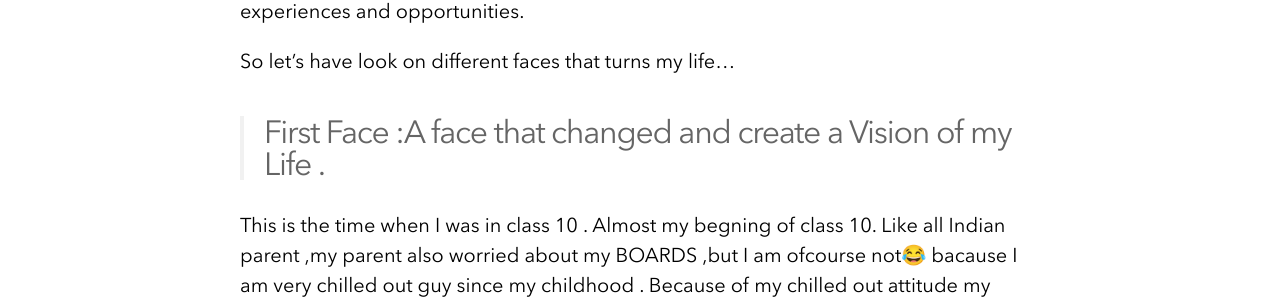
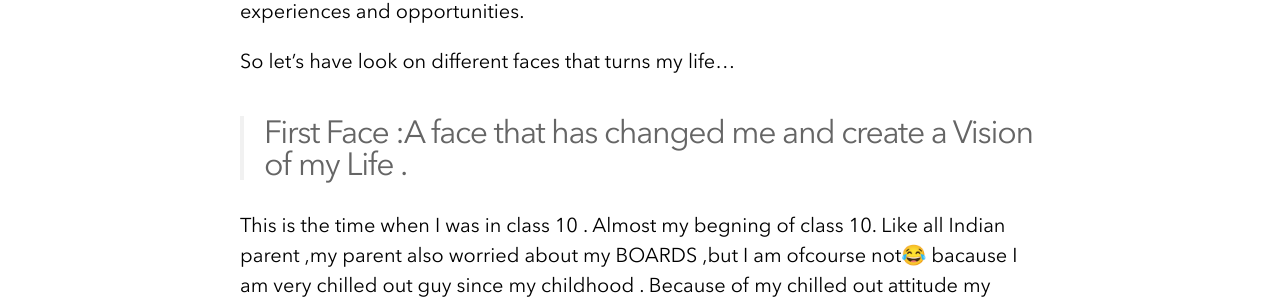
Before and after one commit to 49ku5h/MY-WEBSITE, a Jekyll site: the page built from _posts/2020-01-15-Faces OF My Life.md, in a window 1280 px wide. Shown: the part 472-776 px from the top of the page. Built offline with Jekyll 4.4.1, drawn with Linux system fonts in a browser that asks for light colours; nearby versions of some CDN libraries; comment, search, counter and statistics services are not loaded.

Commit message:
Update 2020-01-15-Faces OF My Life.md

```diff
--- a/_posts/2020-01-15-Faces OF My Life.md
+++ b/_posts/2020-01-15-Faces OF My Life.md
@@ -14,7 +14,7 @@ Every of these faces of my life gives me new experiences and opportunities.
 
 So let's have look on different faces that turns my life...
 
-> ## First Face :A face that changed and create a Vision of my Life .
+> ## First Face :A face that has changed me and create a Vision of my Life .
 
 This is the time when I was in class 10 . Almost my begning of class 10. Like all Indian parent ,my parent also worried about my BOARDS ,but I am ofcourse not😂️  bacause I am very chilled out guy since my childhood .
 Because of my chilled out attitude my parent enrolled me in a coaching class where I met a guy who had specs on his pimpled face and wore a simple t-shirt and jeans under it like a nerd.He was from Hindi medium and I was from english medium.
```
